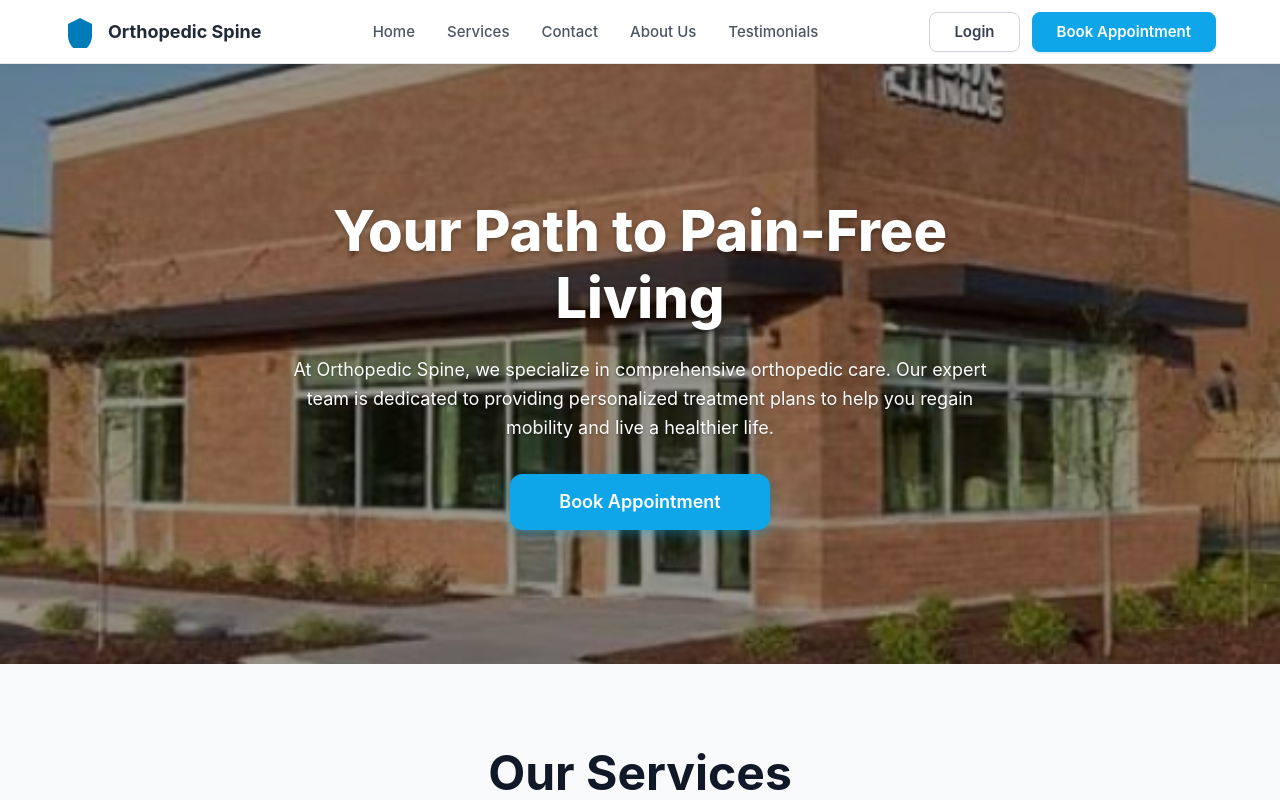
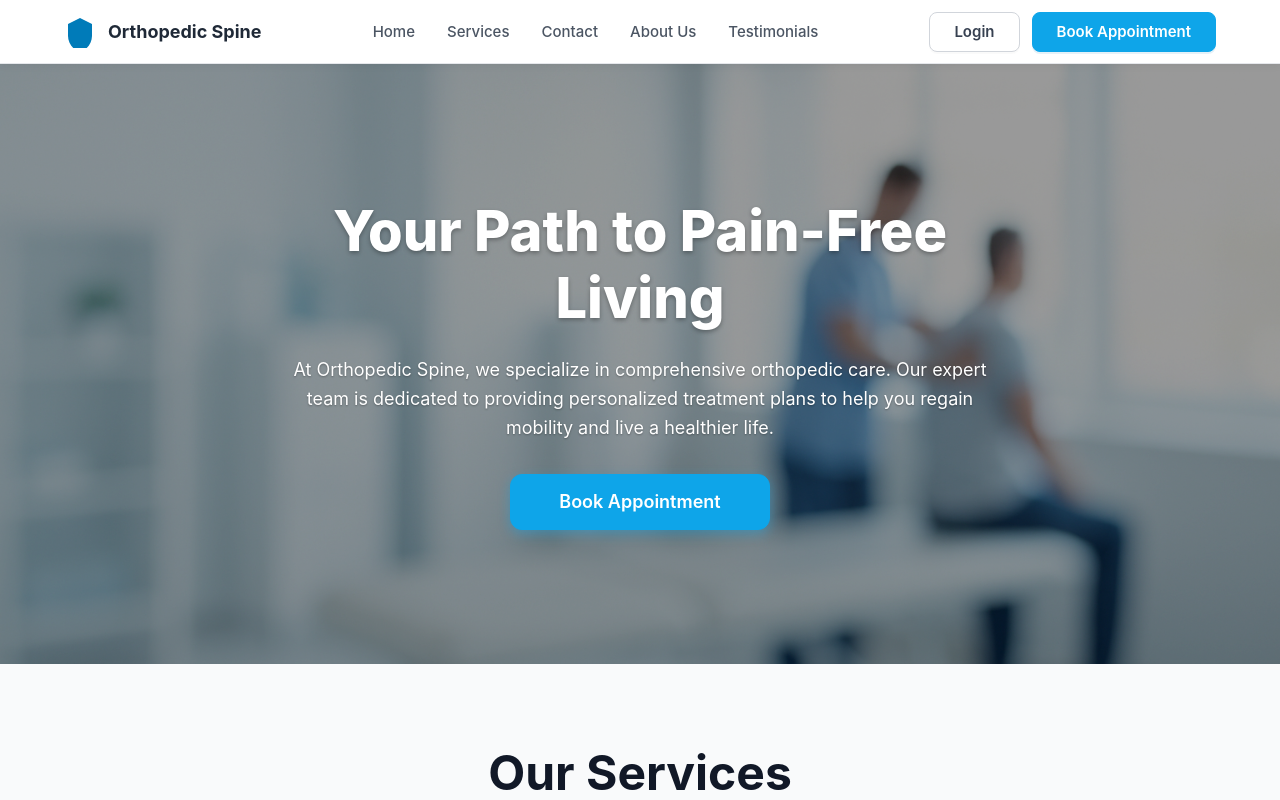
Before and after one commit to NaranjoSolutions/orthspine-web-react, a React (Vite) app: page / in a window 1280 px wide. Shown: the top 800 px of the page. Built offline with nearby package versions, Linux system fonts and the light colour scheme; no server answers.

Commit message:
update home hero section background img

```diff
--- a/src/pages/home/HomePage.module.scss
+++ b/src/pages/home/HomePage.module.scss
@@ -10,11 +10,11 @@
   display: flex;
   align-items: center;
   justify-content: center;
-  background-image: url('@/assets/images/building.png');
+  background-image: url('@/assets/images/home-hero.png');
   background-size: cover;
   background-position: center;
   background-repeat: no-repeat;
-
+  // background: #3287c4;
   @media (max-width: 768px) {
     height: 500px;
   }
```
